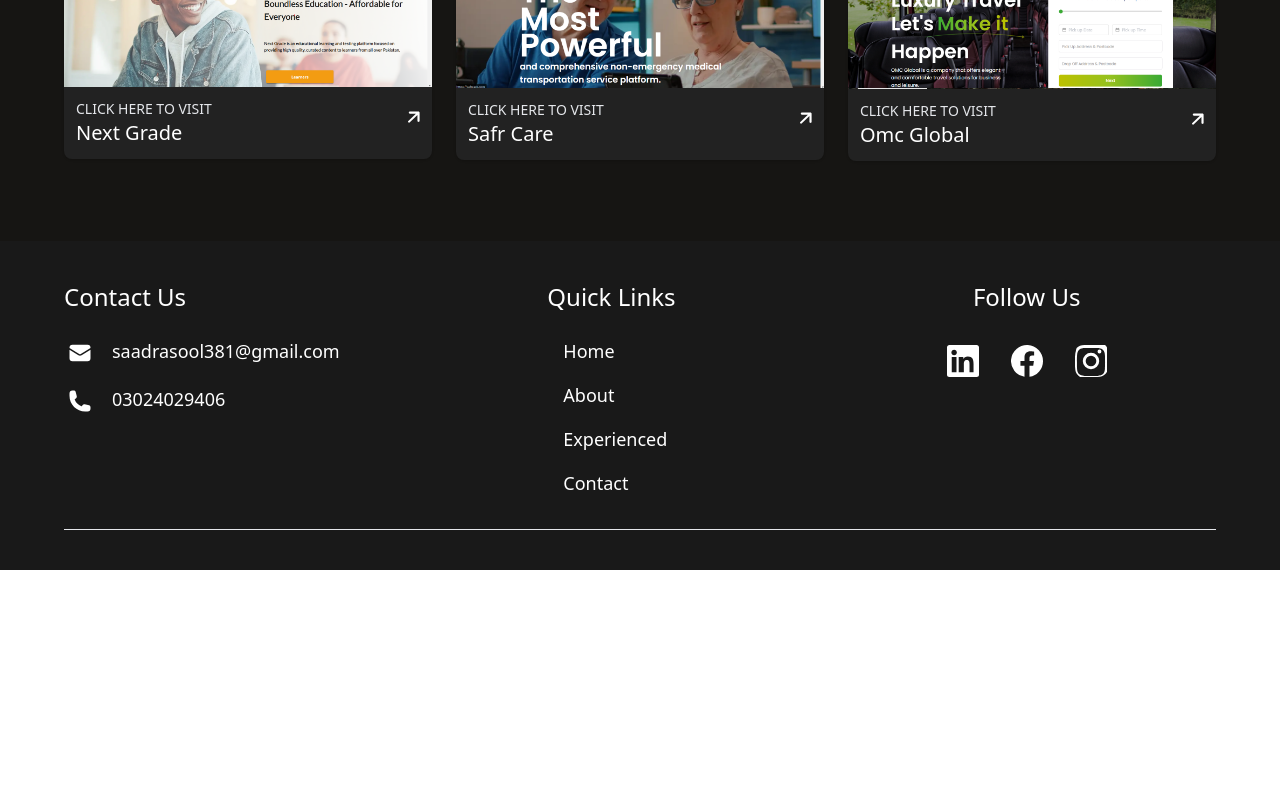
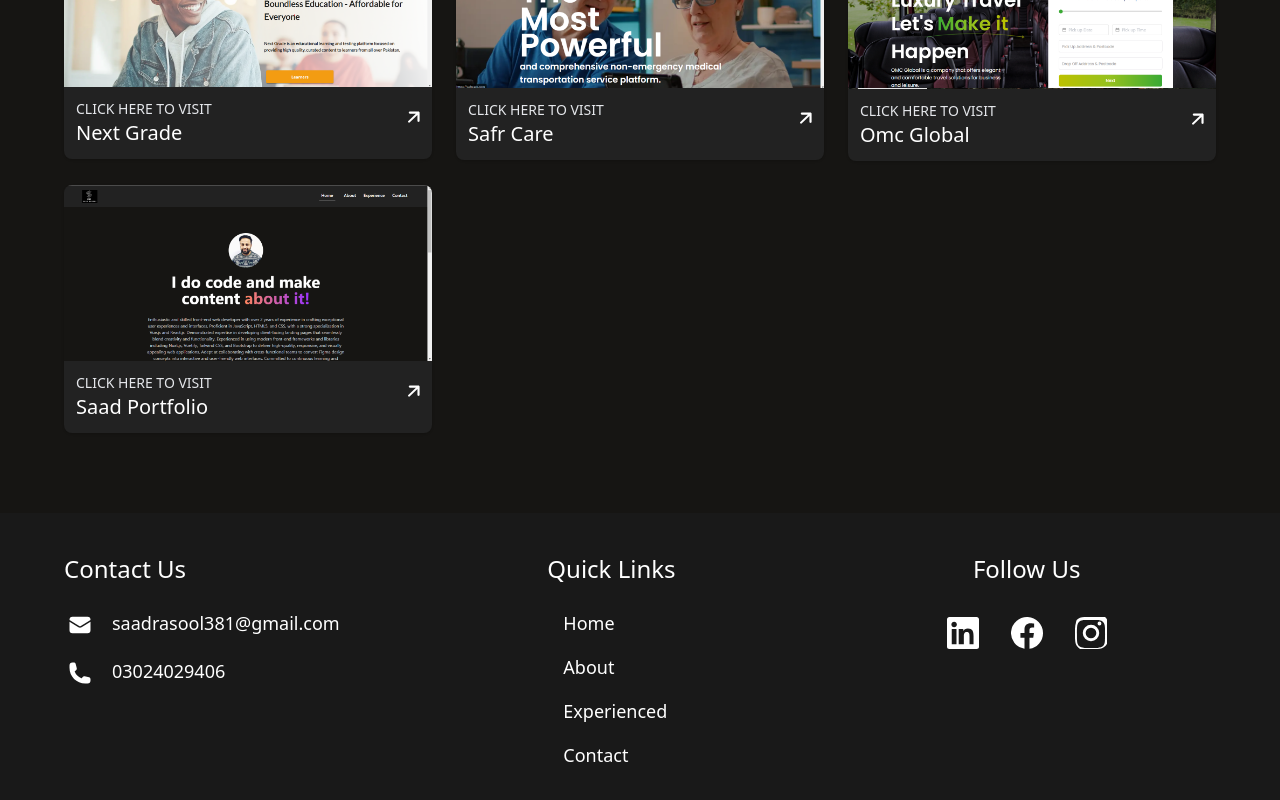
Before and after one commit to SaaD-1995/saad-protfolio, a React (Create React App) app: page / in a window 1280 px wide. Shown: the part 1255-2055 px from the top of the page. Before the commit the page ends 1825 px from the top, so only its background shows below. Built offline with nearby package versions, Linux system fonts and the light colour scheme.

Commit message:
add project card in porject componensts

```diff
--- a/src/components/Project.js
+++ b/src/components/Project.js
@@ -28,7 +28,15 @@
       link: "https://omc-global-v3.vercel.app/",
       imageSrc: "/omcgolobal.png",
       description: `OMC Global offers ride facilities for users to conveniently request rides to their destinations. Whether it's a one-way trip or a round trip, users can easily book their rides. Developed with HTML, CSS, Vue.js, Nuxt.js, storyblok, and Tailwind CSS for user-friendly interaction.`
+    },
+    {
+      id: 3,
+      name: "Saad Portfolio",
+      link: "https://saad-portfolio-1.netlify.app/",
+      imageSrc: "/portfolio.png",
+      description: `This is my portfolio website using techcnolygy React.js & Tailwind css`
     }
+
   ];
 
   const selectedProject = projects.find(project => project.id === parseInt(id));
```
Also changed, not shown: public/portfolio.png (added).
